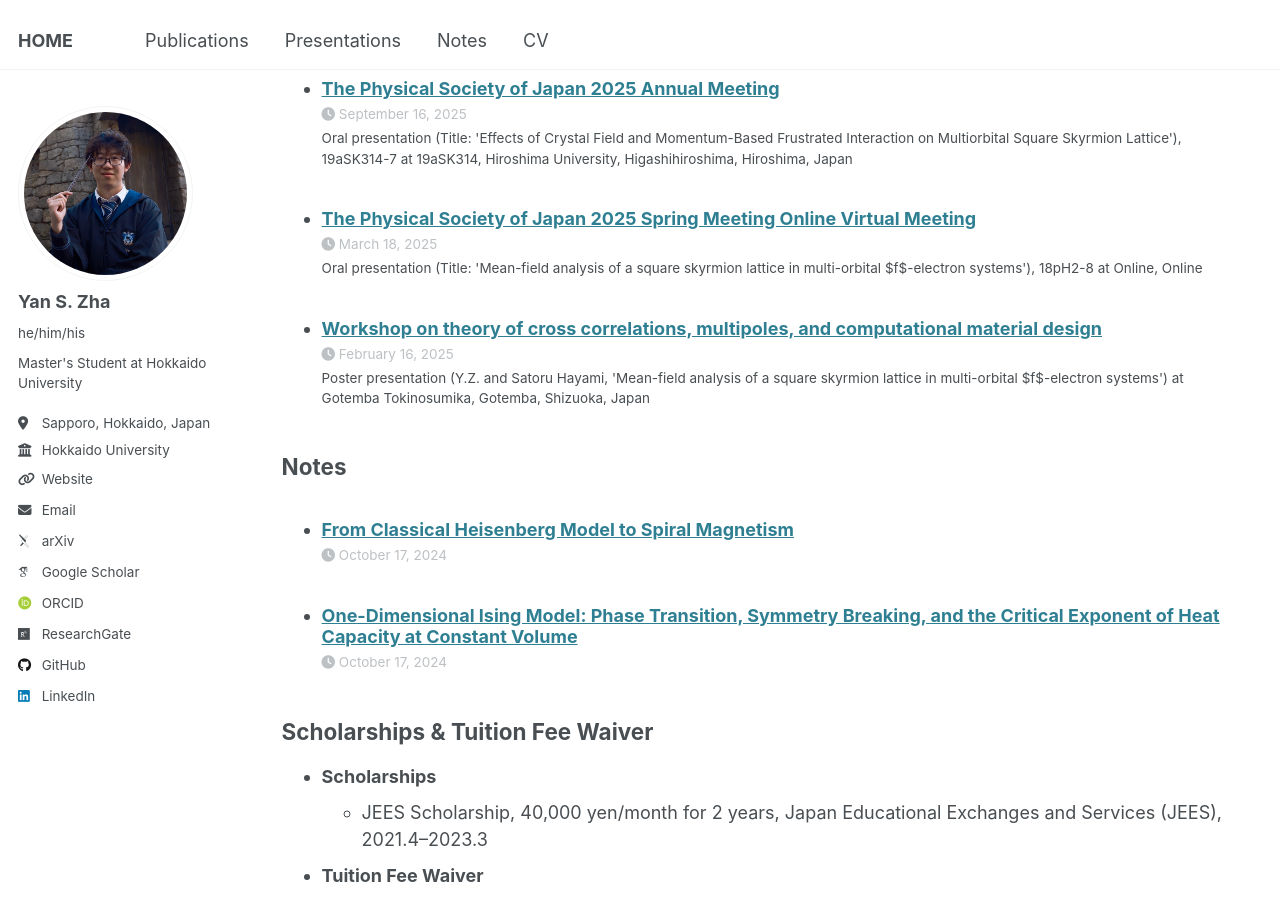
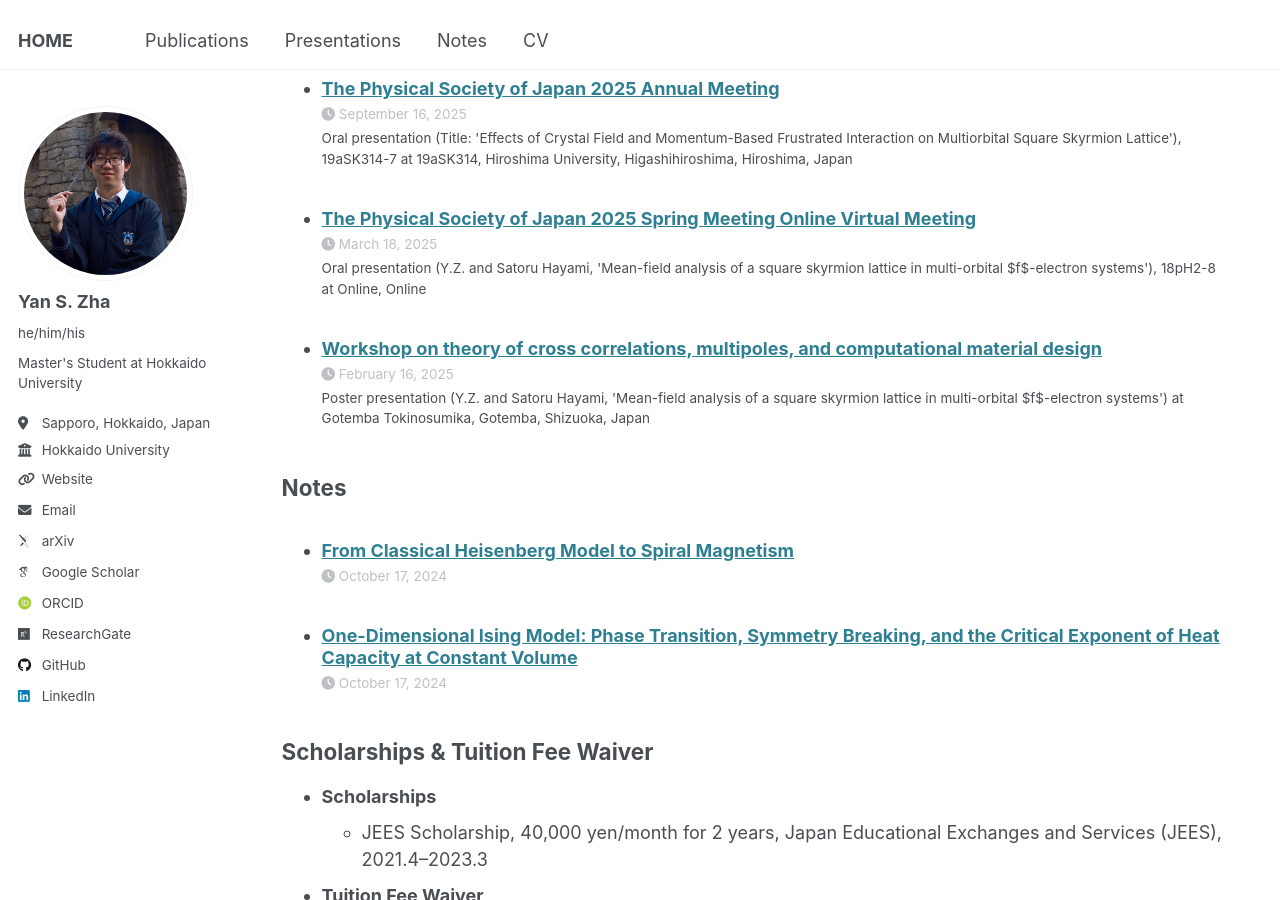
Before and after one commit to yzhacn/yzhacn.github.io, a Jekyll site: the page built from _pages/cv.md, in a window 1280 px wide and 900 px high, scrolled down 1584 px. Built offline with Jekyll 4.4.1, drawn with Linux system fonts in a browser that asks for light colours; some web fonts are replaced.

Commit message:
Update 2025-03-18-pre-2.md

```diff
--- a/_talks/2025-03-18-pre-2.md
+++ b/_talks/2025-03-18-pre-2.md
@@ -1,7 +1,7 @@
 ---
 title: "The Physical Society of Japan 2025 Spring Meeting Online Virtual Meeting"
 collection: talks
-type: "Oral presentation (Title: 'Mean-field analysis of a square skyrmion lattice in multi-orbital $f$-electron systems'), 18pH2-8"
+type: "Oral presentation (Y.Z. and Satoru Hayami, 'Mean-field analysis of a square skyrmion lattice in multi-orbital $f$-electron systems'), 18pH2-8"
 permalink: "https://www.jps.or.jp/english/meetings-and-awards/spring/spring-meeting.html"
 venue: "Online"
 date: 2025.03.18-2025.03.21
```
